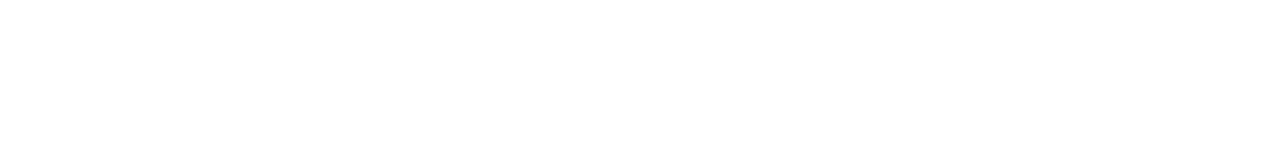
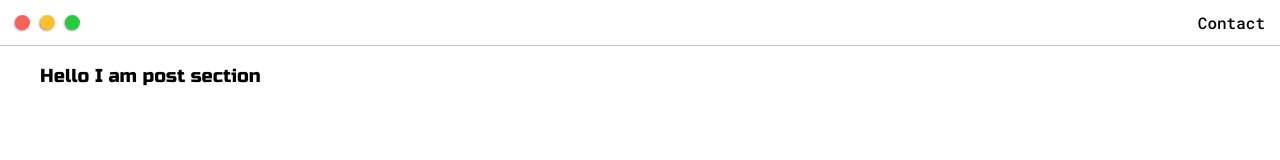
Before and after one commit to a4abash/simple-website, a plain HTML site: page post.html in a window 1280 px wide. Drawn offline with Linux system fonts and the light colour scheme.

Commit message:
complete website

```diff
--- /dev/null
+++ b/blue.css
@@ -0,0 +1,15 @@
+:root{
+    --mainColor:#15202B;
+    --secondarColor:#192734;
+
+    --borderColor:#164D56;
+
+    --mainText:#fff;
+    --secondaryText: #eeeeee;
+
+    --themeDotBorder: #ffffff;
+
+    --previewBg:rgb(25, 39, 52, 0.8);
+    --previewShadow: #111921;
+    --buttonColor:#669966;
+}
--- a/default.css
+++ b/default.css
@@ -10,7 +10,7 @@
     --themeDotBorder: #24291e;
 
     --previewBg:rgb(251, 249, 243, 0.8);
-    --previewShadow: #dec4a4;
+    --previewShadow: #f0ead6;
     --buttonColor:#000;
 }
 
@@ -90,12 +90,16 @@ h1{font-size: 56px;}
     display: flex;
     justify-content: space-between;
     align-items: center;
-    background-color: (var(--mainColor));
+    background-color: (var(--mainText));
 }
 
 #navigation{
     margin: 0;
     padding: 10px;
+}
+
+#navigation a{
+    color: var(--mainText);
 }
 
 #navigation li{
--- /dev/null
+++ b/green.css
@@ -0,0 +1,15 @@
+:root{
+    --mainColor:#606B56;
+    --secondarColor:#515a48;
+
+    --borderColor:#161914;
+
+    --mainText:#fff;
+    --secondaryText: #eeeeee;
+
+    --themeDotBorder: #FFF;
+
+    --previewBg:rgb(81, 90, 72, 0.8);
+    --previewShadow: #2a2f25;
+    --buttonColor:black;
+}
--- a/post.html
+++ b/post.html
@@ -0,0 +1,33 @@
+<!DOCTYPE html>
+<html>
+<head>
+    <title>Projects</title>
+    <meta name="viewport" content="width=device-width,
+    initial-scale=1, maximum-scale=1, minimum-scale=1" />
+
+    <link rel="preconnect" href="https://fonts.gstatic.com">
+    <link href="https://fonts.googleapis.com/css2?family=Russo+One&display=swap" rel="stylesheet">
+    <link rel="preconnect" href="https://fonts.gstatic.com">
+    <link href="https://fonts.googleapis.com/css2?family=Roboto+Mono:wght@500&display=swap" rel="stylesheet">
+
+    <link rel="stylesheet" type="text/css" href="default.css">
+
+</head>
+<body>
+    <div class="nav-wrapper">
+        <div class="dots-wrapper">
+            <div id="dot-1" class="browser-dot"></div>
+            <div id="dot-2" class="browser-dot"></div>
+            <div id="dot-3" class="browser-dot"></div>
+        </div>
+
+        <ul id="navigation">
+            <li><a href="#">Contact</a></li>
+        </ul>
+    </div>
+
+    <div class="main-container">
+        <h3>Hello I am post section</h3>
+    </div>
+</body>
+</html>
--- /dev/null
+++ b/purple.css
@@ -0,0 +1,15 @@
+:root{
+    --mainColor:#46344E;
+    --secondarColor:#382a3f;
+
+    --borderColor:#1d1520;
+
+    --mainText: #FFF;
+    --secondaryText: #eeeeee;
+
+    --themeDotBorder: #FFF;
+
+    --previewBg:rgb(29, 21, 32, 0.8);
+    --previewShadow: #2b202f;
+    --buttonColor:#8534a3;
+}
```
Also changed, not shown: index.html (+5 -3 lines).
